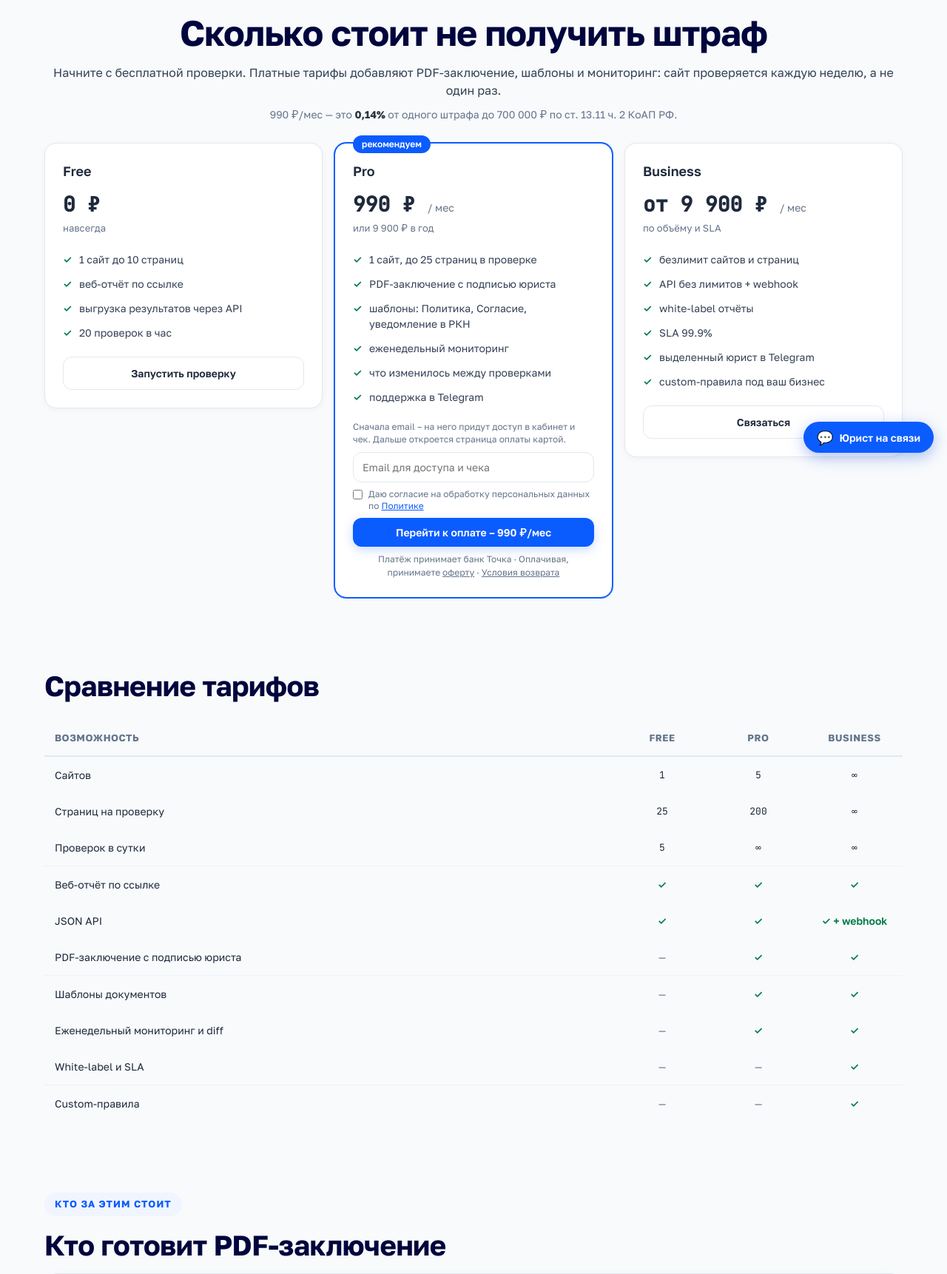
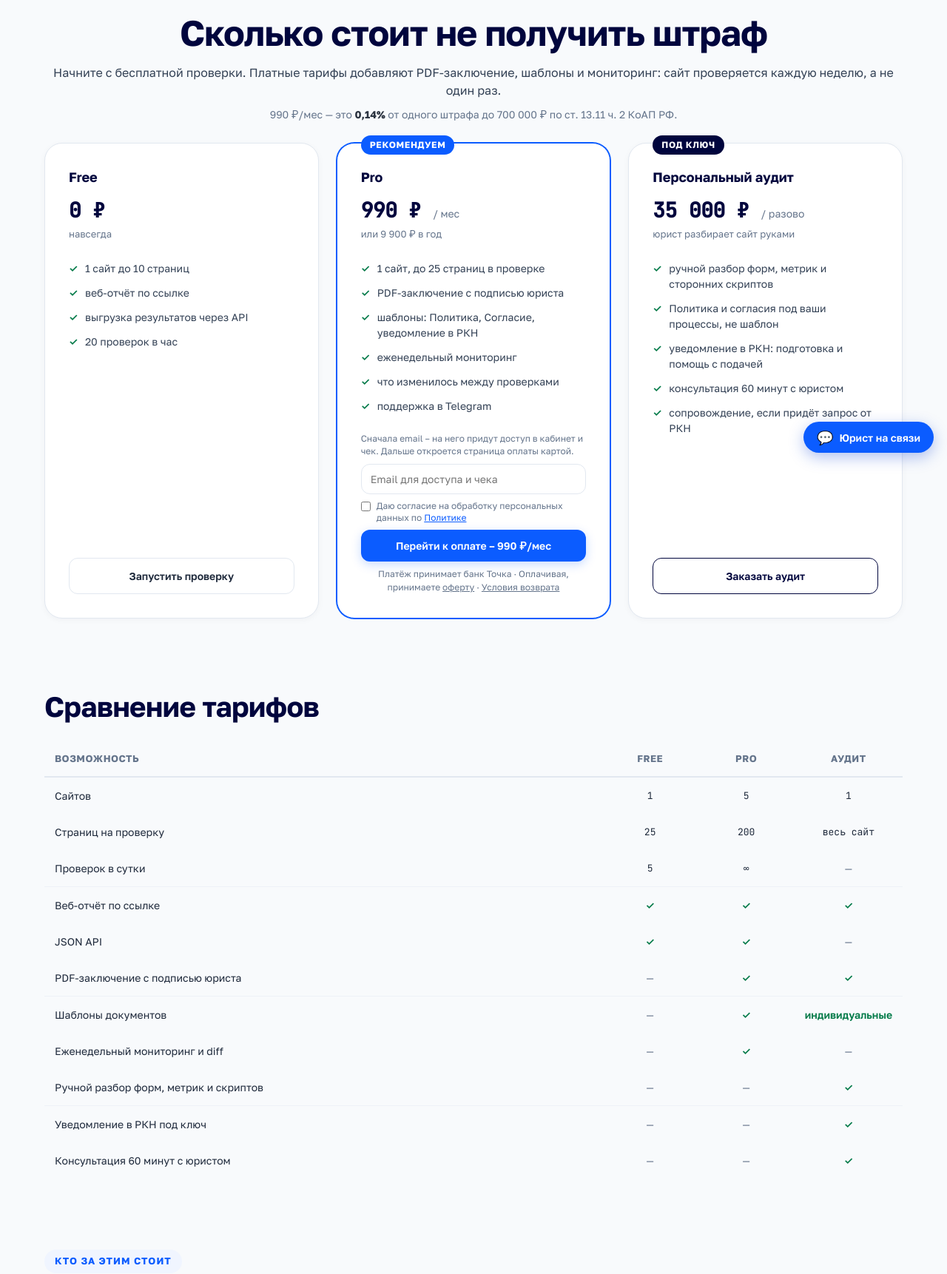
Before and after one commit to lawcheck/lawcheck, a FastAPI app: page /pricing in a window 1280 px wide. Shown: the part 170-1892 px from the top of the page at 74% size. Run offline with FastAPI, Linux system fonts and the light colour scheme; data that the repository does not hold is empty.

Commit message:
design: отчёт и тарифы по макету, аудит 35 000 ₽ вместо Business
Отчёт: находки стали белыми карточками на сером полотне, severity держит
левый кант. Оглавление — карточка, платный оффер — тёмно-синий, как полоса
цифр на главной. .pill наконец получил форму: до этого был цветным текстом
с бледной заливкой и на белой карточке пропадал совсем; заодно подняли
контраст warning и info до 4,5:1 (токены не трогали — они красят графику).

Тарифы: Business (от 9 900 ₽/мес) заменён на «Персональный аудит», 35 000 ₽
разово — карточка, JSON-LD Offer, колонка в сравнении. Строки про white-label,
SLA и custom-правила ушли вместе с Business: разовой услуге они не про что.
Карточки выровнены по высоте, кнопки встали в один ряд.

Follow-up: лестница из трёх позиций стала двумя. Прежнее «персональное
сопровождение от основателя» — та же работа руками, что и аудит, только без
прайса; держать обе значит продавать одно и то же дважды.

Co-Authored-By: Claude Opus 5 <noreply@anthropic.com>

```diff
--- a/lawcheck/reporting/order_reminder.py
+++ b/lawcheck/reporting/order_reminder.py
@@ -5,7 +5,7 @@
 
 Рамка по ст. 18 ФЗ «О рекламе»: это сервисное сообщение по сделке, которую
 инициировал сам человек, поэтому согласия на рекламу не требуется — но ровно
-до тех пор, пока в письме нет продажи. Никаких «а ещё у нас есть Business» и
+до тех пор, пока в письме нет продажи. Никаких «а ещё у нас есть аудит» и
 персональных предложений: как только появится оффер, письмо станет рекламой,
 а согласия при оформлении заказа никто не давал. Описание того, что уже
 заказано, рекламой не является — его оставляем, человек должен помнить предмет.
--- a/lawcheck/web/templates/base.html
+++ b/lawcheck/web/templates/base.html
@@ -318,23 +318,29 @@
     .price-hero p { color: var(--ink-soft); margin: 0; }
     .price-hero .price-math { margin-top: 10px; font-size: var(--t-m); color: var(--muted); }
     .price-hero .price-math strong { color: var(--risk); }
-    .plans { display: grid; grid-template-columns: repeat(3, minmax(0, 1fr)); gap: 16px; align-items: start; }
+    .plans { display: grid; grid-template-columns: repeat(3, minmax(0, 1fr)); gap: var(--s-6); align-items: stretch; }
     @media (max-width: 880px) { .plans { grid-template-columns: minmax(0, 1fr); } }
-    .plan { background: var(--surface); border: 1px solid var(--line); border-radius: var(--r-l); padding: 24px; }
-    .plan.featured { border-color: var(--brand); box-shadow: 0 0 0 1px var(--brand); position: relative; }
-    .plan .rec-badge { position: absolute; top: -11px; left: 24px; background: var(--brand); color: #fff; font-size: var(--t-xs); font-weight: 600; border-radius: var(--r-full); padding: 3px 12px; }
-    .plan .name { font-weight: 600; font-size: var(--t-xl); }
-    .plan .price { font-family: var(--mono); font-size: var(--t-h2); font-weight: 600; margin: 10px 0 2px; }
-    .plan .price small { font-family: "Golos Text", "Inter", sans-serif; font-size: var(--t-m); font-weight: 400; color: var(--muted); }
+    /* Колонка + flex:1 у списка: карточки одной высоты, кнопки в один ряд по низу */
+    .plan { display: flex; flex-direction: column; position: relative; background: var(--surface); border: 1px solid var(--line); border-radius: var(--r-xl); padding: var(--s-7); }
+    .plan.featured { border-color: var(--brand); box-shadow: 0 0 0 1px var(--brand); }
+    .plan .rec-badge { position: absolute; top: -11px; left: var(--s-7); background: var(--brand); color: #fff; font-size: var(--t-xs); font-weight: 700; text-transform: uppercase; letter-spacing: .05em; border-radius: var(--r-full); padding: 4px 12px; }
+    /* Аудит — не ступень подписки, а разовая услуга: бейдж тёмный, не фирменный синий */
+    .plan .rec-badge.vip { background: var(--navy); }
+    .plan .name { font-weight: 700; font-size: var(--t-xl); color: var(--navy); }
+    .plan .price { font-family: var(--mono); font-size: var(--t-h2); font-weight: 700; letter-spacing: -0.02em; color: var(--navy); margin: 10px 0 2px; }
+    .plan .price small { font-family: "Golos Text", "Inter", sans-serif; font-size: var(--t-m); font-weight: 400; color: var(--muted); letter-spacing: 0; }
     .plan .price-note { font-size: var(--t-s); color: var(--faint); min-height: 18px; }
-    .plan ul { list-style: none; margin: 16px 0; padding: 0; }
+    .plan ul { list-style: none; flex: 1; margin: var(--s-5) 0; padding: 0; }
     .plan ul li { font-size: var(--t-m); color: var(--ink-soft); padding: 6px 0 6px 22px; position: relative; }
     .plan ul li::before { content: "✓"; position: absolute; left: 0; color: var(--ok); font-weight: 600; }
-    .plan .plan-cta { display: block; text-align: center; padding: 11px; border-radius: var(--r-m); text-decoration: none; font-weight: 600; font-size: var(--t-m); }
+    .plan .plan-cta { display: block; text-align: center; padding: 13px; border-radius: var(--r-m); text-decoration: none; font-weight: 600; font-size: var(--t-m); }
     .plan .plan-cta.primary { background: var(--brand); color: #fff; }
     .plan .plan-cta.primary:hover { background: var(--brand-hover); }
     .plan .plan-cta.ghost { background: var(--surface); color: var(--ink); border: 1px solid var(--line); }
     .plan .plan-cta.ghost:hover { border-color: var(--brand); color: var(--brand); }
+    /* Кнопка аудита ходит за своим бейджем в тёмно-синий, а не в фирменный */
+    .plan .plan-cta.ghost.dark { border-color: var(--navy); color: var(--navy); }
+    .plan .plan-cta.ghost.dark:hover { background: var(--navy); border-color: var(--navy); color: #fff; }
 
     .cmp { width: 100%; border-collapse: collapse; font-size: var(--t-m); margin-top: 8px; }
     .cmp th, .cmp td { text-align: left; padding: 14px 14px; }
--- a/lawcheck/web/templates/pricing.html
+++ b/lawcheck/web/templates/pricing.html
@@ -15,7 +15,7 @@
   "offers": [
     {"@type": "Offer", "name": "Free", "price": "0", "priceCurrency": "RUB", "description": "1 сайт до 10 страниц, веб-отчёт, 20 проверок в час"},
     {"@type": "Offer", "name": "Pro", "price": "990", "priceCurrency": "RUB", "description": "1 сайт до 25 страниц, PDF-заключение юриста, шаблоны, еженедельный мониторинг"},
-    {"@type": "Offer", "name": "Business", "price": "9900", "priceCurrency": "RUB", "description": "безлимит сайтов, API + webhook, white-label, SLA 99.9%"}
+    {"@type": "Offer", "name": "Персональный аудит", "price": "35000", "priceCurrency": "RUB", "description": "разовый ручной аудит юристом: документы под ваши процессы, уведомление в РКН, консультация 60 минут"}
   ]
 }
 </script>
@@ -103,19 +103,19 @@
   </div>
 
   <div class="plan">
-    <div class="name">Business</div>
-    <div class="price">от 9 900 ₽ <small>/ мес</small></div>
-    <div class="price-note">по объёму и SLA</div>
+    <span class="rec-badge vip">под ключ</span>
+    <div class="name">Персональный аудит</div>
+    <div class="price">35 000 ₽ <small>/ разово</small></div>
+    <div class="price-note">юрист разбирает сайт руками</div>
     <ul>
-      <li>безлимит сайтов и страниц</li>
-      <li>API без лимитов + webhook</li>
-      <li>white-label отчёты</li>
-      <li>SLA 99.9%</li>
-      <li>выделенный юрист в Telegram</li>
-      <li>custom-правила под ваш бизнес</li>
+      <li>ручной разбор форм, метрик и сторонних скриптов</li>
+      <li>Политика и согласия под ваши процессы, не шаблон</li>
+      <li>уведомление в РКН: подготовка и помощь с подачей</li>
+      <li>консультация 60 минут с юристом</li>
+      <li>сопровождение, если придёт запрос от РКН</li>
     </ul>
-    <a href="mailto:{{ operator.email }}?subject=LawCheck%20Business" class="plan-cta ghost"
-       data-lc-chat="Интересует Business. Сайтов: … Страниц: … Что нужно: ">Связаться</a>
+    <a href="mailto:{{ operator.email }}?subject=LawCheck%20—%20персональный%20аудит" class="plan-cta ghost dark"
+       data-lc-chat="Интересует персональный аудит за 35 000 ₽. Мой сайт: ">Заказать аудит</a>
   </div>
 </section>
 
@@ -124,19 +124,20 @@
   <div class="cmp-wrap">
     <table class="cmp">
       <thead>
-        <tr><th>Возможность</th><th>Free</th><th>Pro</th><th>Business</th></tr>
+        <tr><th>Возможность</th><th>Free</th><th>Pro</th><th>Аудит</th></tr>
       </thead>
       <tbody>
-        <tr><td>Сайтов</td><td class="val">1</td><td class="val">5</td><td class="val">∞</td></tr>
-        <tr><td>Страниц на проверку</td><td class="val">25</td><td class="val">200</td><td class="val">∞</td></tr>
-        <tr><td>Проверок в сутки</td><td class="val">5</td><td class="val">∞</td><td class="val">∞</td></tr>
+        <tr><td>Сайтов</td><td class="val">1</td><td class="val">5</td><td class="val">1</td></tr>
+        <tr><td>Страниц на проверку</td><td class="val">25</td><td class="val">200</td><td class="val">весь сайт</td></tr>
+        <tr><td>Проверок в сутки</td><td class="val">5</td><td class="val">∞</td><td class="no">—</td></tr>
         <tr><td>Веб-отчёт по ссылке</td><td class="yes">✓</td><td class="yes">✓</td><td class="yes">✓</td></tr>
-        <tr><td>JSON API</td><td class="yes">✓</td><td class="yes">✓</td><td class="yes">✓ + webhook</td></tr>
+        <tr><td>JSON API</td><td class="yes">✓</td><td class="yes">✓</td><td class="no">—</td></tr>
         <tr><td>PDF-заключение с подписью юриста</td><td class="no">—</td><td class="yes">✓</td><td class="yes">✓</td></tr>
-        <tr><td>Шаблоны документов</td><td class="no">—</td><td class="yes">✓</td><td class="yes">✓</td></tr>
-        <tr><td>Еженедельный мониторинг и diff</td><td class="no">—</td><td class="yes">✓</td><td class="yes">✓</td></tr>
-        <tr><td>White-label и SLA</td><td class="no">—</td><td class="no">—</td><td class="yes">✓</td></tr>
-        <tr><td>Custom-правила</td><td class="no">—</td><td class="no">—</td><td class="yes">✓</td></tr>
+        <tr><td>Шаблоны документов</td><td class="no">—</td><td class="yes">✓</td><td class="yes">индивидуальные</td></tr>
+        <tr><td>Еженедельный мониторинг и diff</td><td class="no">—</td><td class="yes">✓</td><td class="no">—</td></tr>
+        <tr><td>Ручной разбор форм, метрик и скриптов</td><td class="no">—</td><td class="no">—</td><td class="yes">✓</td></tr>
+        <tr><td>Уведомление в РКН под ключ</td><td class="no">—</td><td class="no">—</td><td class="yes">✓</td></tr>
+        <tr><td>Консультация 60 минут с юристом</td><td class="no">—</td><td class="no">—</td><td class="yes">✓</td></tr>
       </tbody>
     </table>
   </div>
--- a/lawcheck/web/templates/report.html
+++ b/lawcheck/web/templates/report.html
@@ -92,7 +92,7 @@
     <div class="consult-text">
       <strong>Нужен живой юрист?</strong>
       <span>Персональный разбор отчёта: что закрывать в первую очередь, какие документы
-        подготовить, как снять риск. Готовит юрист-партнёр — 4 900 ₽.</span>
+        подготовить, как снять риск. Готовит юрист-партнёр — 4&nbsp;900&nbsp;₽.</span>
     </div>
     <button type="button" class="consult-cta" id="lc-consult-cta">Заказать разбор</button>
   </div>
```
Also changed, not shown: other parts of lawcheck/web/templates/base.html (+46 -30 lines), docs/followup-email-kit.md (+11 -7 lines), lawcheck/reporting/followup.py (+14 -20 lines), tests/test_order_reminder.py (+1 -1 lines).
